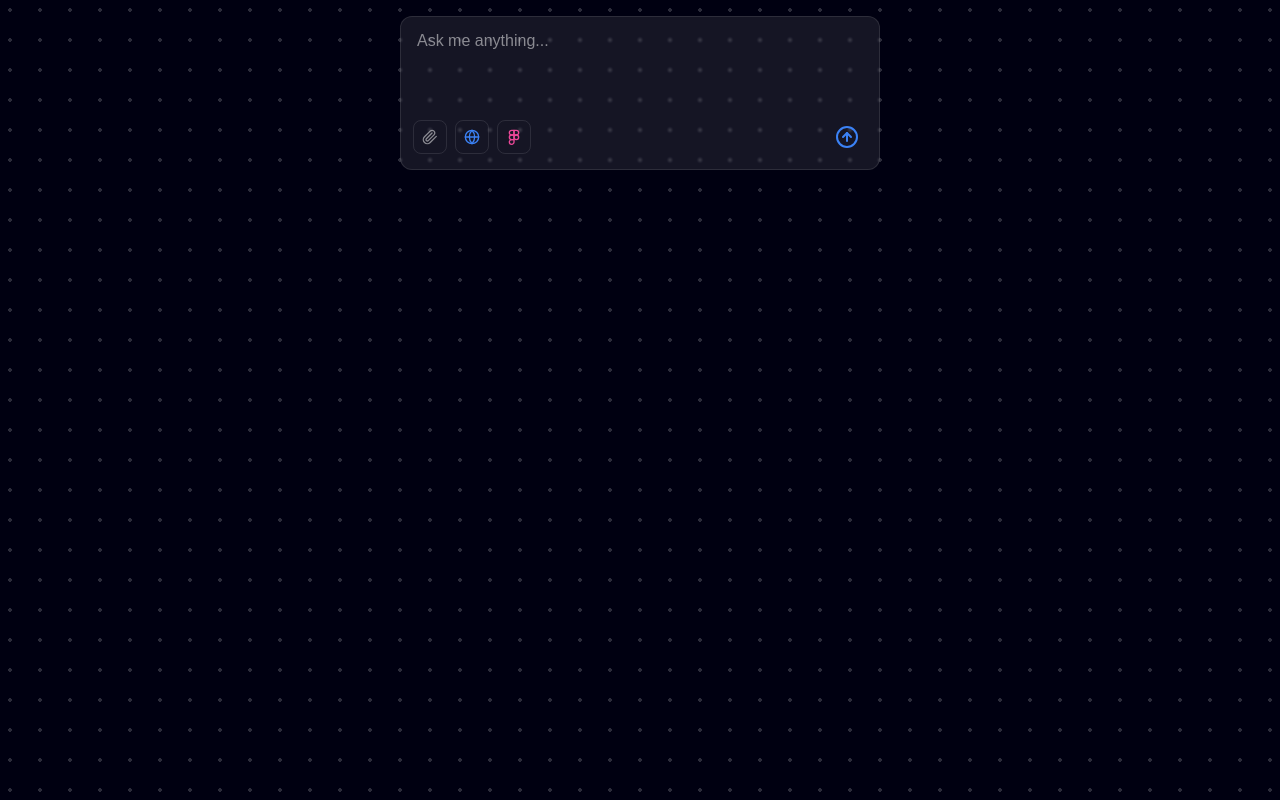
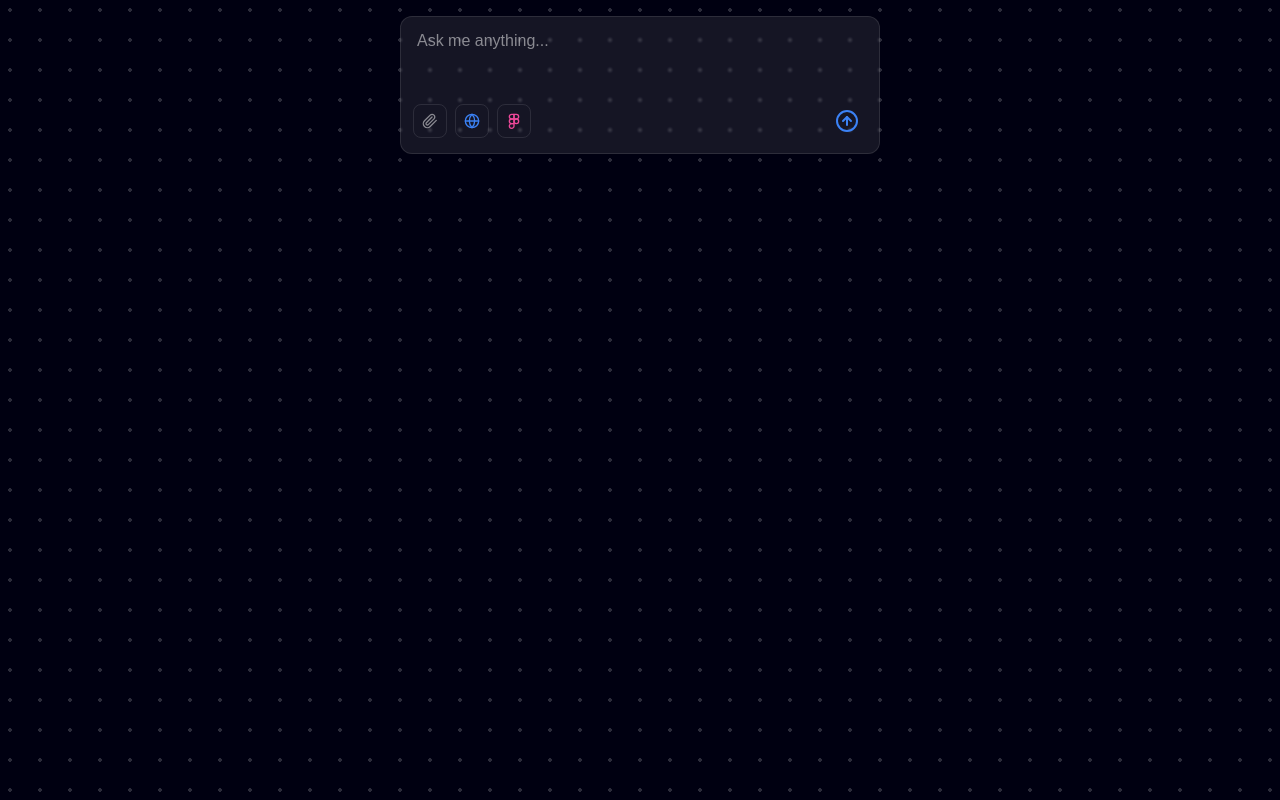
Before and after one commit to Ashraful332/Firebox-Ai, a Next.js app: page /ai in a window 1280 px wide. Built offline with nearby package versions, Linux system fonts and the light colour scheme.

Commit message:
add the desing and redmi to html futer

```diff
--- a/package.json
+++ b/package.json
@@ -13,7 +13,9 @@
     "axios": "^1.10.0",
     "next": "14.2.30",
     "react": "^18",
-    "react-dom": "^18"
+    "react-dom": "^18",
+    "react-markdown": "^10.1.0",
+    "remark-gfm": "^4.0.1"
   },
   "devDependencies": {
     "@types/node": "^20",
--- a/src/app/ai/page.tsx
+++ b/src/app/ai/page.tsx
@@ -3,6 +3,9 @@
 import { useState } from 'react';
 import axios from 'axios';
 import "./ai.css"
+import ReactMarkdown from "react-markdown";
+import remarkGfm from "remark-gfm";
+
 
 export default function Page() {
   let [message, setMessage] = useState('');
@@ -18,13 +21,14 @@ export default function Page() {
   };
 
   return (
-    <div className='flex flex-col items-center main-div-ai h-screen'>
+  <div className=''>
+    <div className='flex flex-col items-center main-div-ai h-screen overflow-y-scroll scrollbar-thin  '>
       <div className="p-4 w-[90vw] lg:w-[70vw] xl:w-[40vw] ">
       <div className="relative">
         <div className="relative flex flex-col border border-white/10 rounded-xl bg-[#ffffff15] backdrop-blur-[0.8px] ">
           <div className="overflow-y-auto">
             <textarea
-              rows={3}
+              rows={2}
               style={{ overflow: "hidden", outline: "none" }}
               className="w-full px-4 py-3 resize-none bg-transparent border-none focus:outline-none focus-visible:ring-0 focus-visible:ring-offset-0 placeholder:text-white/50 align-top leading-normal min-h-[80px] text-white"
               placeholder="Ask me anything..."
@@ -141,11 +145,13 @@ export default function Page() {
       {loading && <p>Thinking...</p>}
       {reply && (
         <div className="mt-4 border-t pt-2">
-          <strong>Bot:</strong> {reply}
+          <strong>Bot:</strong>
+          <ReactMarkdown remarkPlugins={[remarkGfm]}>{reply}</ReactMarkdown>
         </div>
       )}
     </div>
     </div>
+</div>
   );
 }
 
--- a/src/app/globals.css
+++ b/src/app/globals.css
@@ -25,3 +25,23 @@ body {
     text-wrap: balance;
   }
 }
+
+/* Tailwind Scrollbar Customization */
+.scrollbar-thin {
+  scrollbar-width: thin; /* Firefox */
+  scrollbar-color: #5db14c transparent; /* Firefox */
+}
+
+.scrollbar-thin::-webkit-scrollbar {
+  width: 6px;
+  height: 6px;
+}
+
+.scrollbar-thin::-webkit-scrollbar-thumb {
+  background-color: #6b7280; /* Tailwind gray-500 */
+  border-radius: 4px;
+}
+
+.scrollbar-thin::-webkit-scrollbar-track {
+  background: transparent;
+}
```
Also changed, not shown: 1 other file (tests, documents, lock files or other folders).
